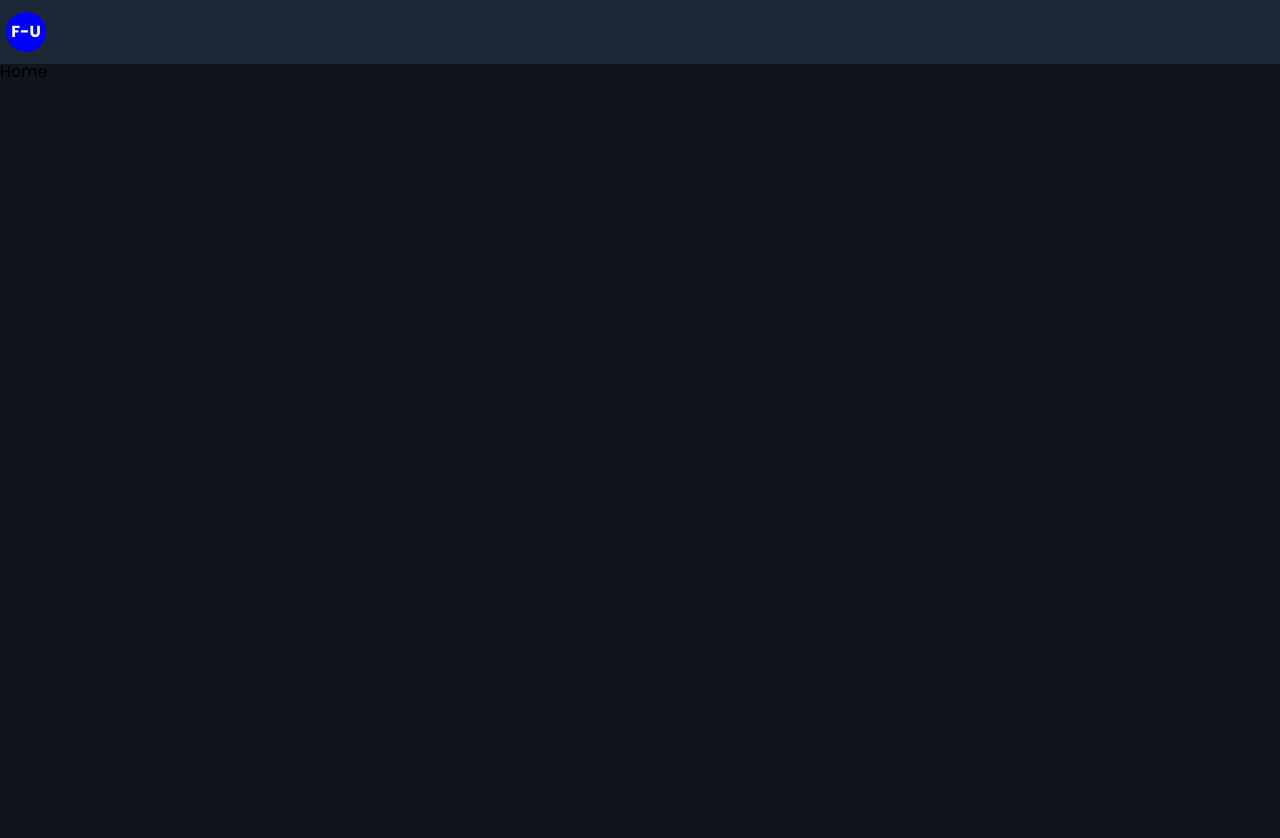
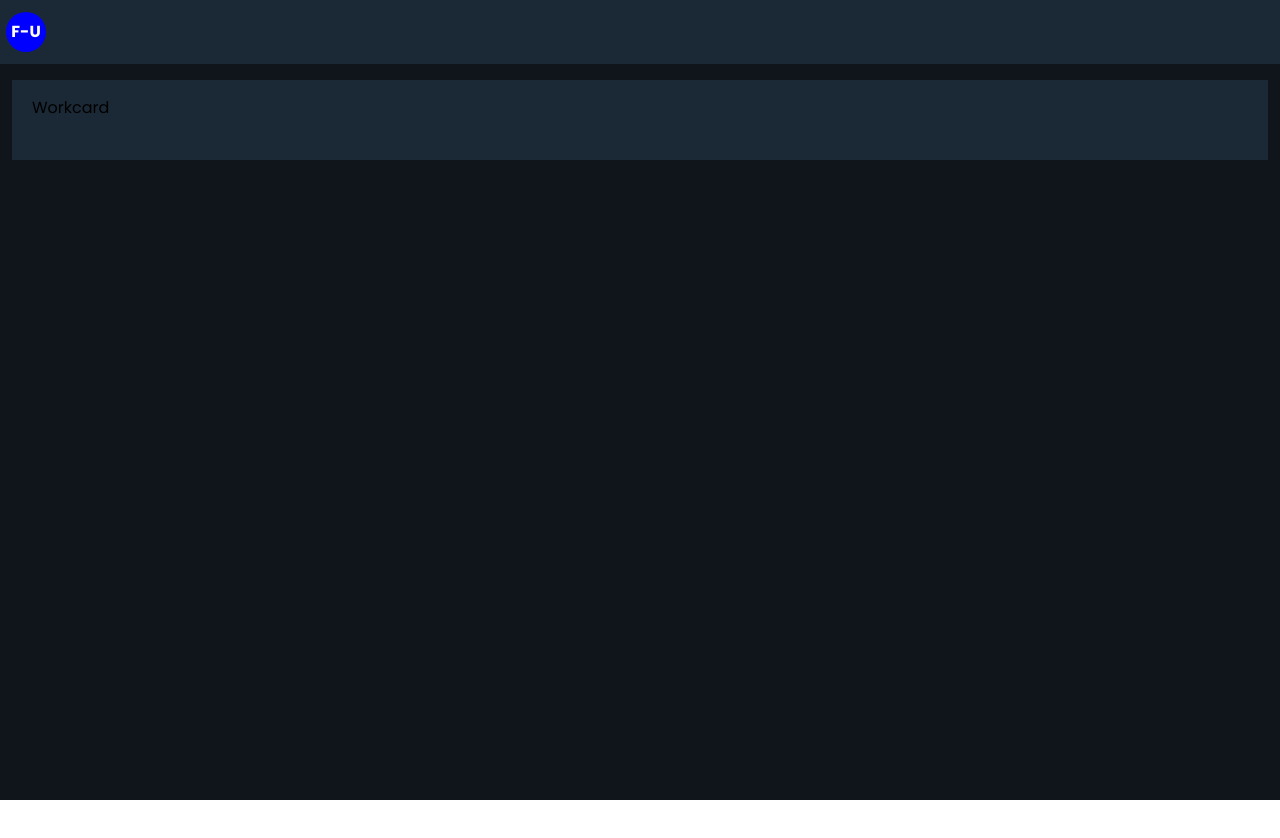
Before and after one commit to shpatspahiu/fjalori, a React (Create React App) app: page / in a window 1280 px wide. Shown: the top 838 px of the page. After the commit the page ends 800 px from the top, so only its background shows below. Built offline with nearby package versions, Linux system fonts and the light colour scheme.

Commit message:
Create Wordcard component

```diff
--- /dev/null
+++ b/src/components/atoms/Searchbar/Searchbar.scss
@@ -0,0 +1,3 @@
+.searchbar {
+
+}
--- /dev/null
+++ b/src/components/atoms/Wordcard/Wordcard.scss
@@ -0,0 +1,7 @@
+.wordcard {
+  height: 40px;
+  background-color: var(--base-dark);
+  padding: 20px;
+
+
+}
--- /dev/null
+++ b/src/components/atoms/Wordcard/index.jsx
@@ -0,0 +1,8 @@
+import React from 'react'
+import './Wordcard.scss'
+
+const Wordcard = () => {
+  return <div className='wordcard'>Workcard</div>
+}
+
+export default Wordcard
--- a/src/components/organisms/Home/Home.scss
+++ b/src/components/organisms/Home/Home.scss
@@ -1,4 +1,3 @@
 .home {
-  background-color: #10151b;
-  height: 100vh;
+  padding: 16px 12px;
 }
--- a/src/components/organisms/Home/index.jsx
+++ b/src/components/organisms/Home/index.jsx
@@ -1,9 +1,30 @@
 import React from 'react'
 import './Home.scss'
+import WordCard from '../../atoms/Wordcard'
 
 const Home = () => {
+  const title = 'Kaka'
+  const example = 'When you take a good shit'
+  const arrOfExplenations = [
+    'explenation1 is going to be a bit longer in order to see how it behaves with card!',
+    'example 2 is ex 2 ',
+    "example 3 we'll see, need to use the ... operator"
+  ]
+  const mockPerson = {
+    name: 'Shpati',
+    username: 'spahiush',
+    time_of_contribution: '15.04.1999'
+  }
+
   return (
-    <div className='home'>Home</div>
+    <div className='home'>
+      <WordCard
+        title={title}
+        explanation={arrOfExplenations}
+        example={example}
+        contributor={mockPerson}
+      />
+    </div>
   )
 }
 
```
Also changed, not shown: src/components/atoms/Searchbar/index.jsx (added, +10 -0 lines).
